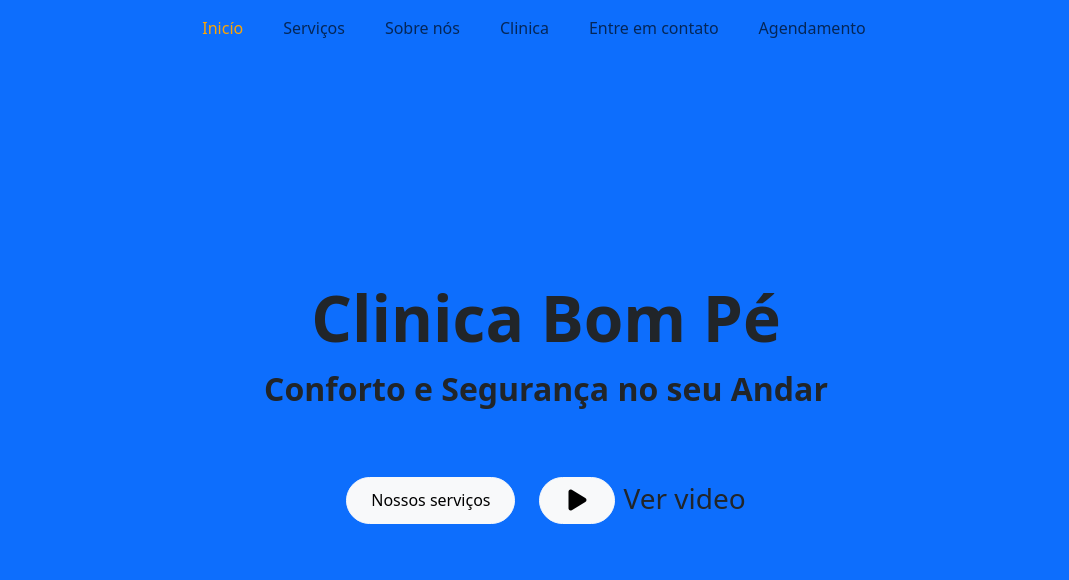
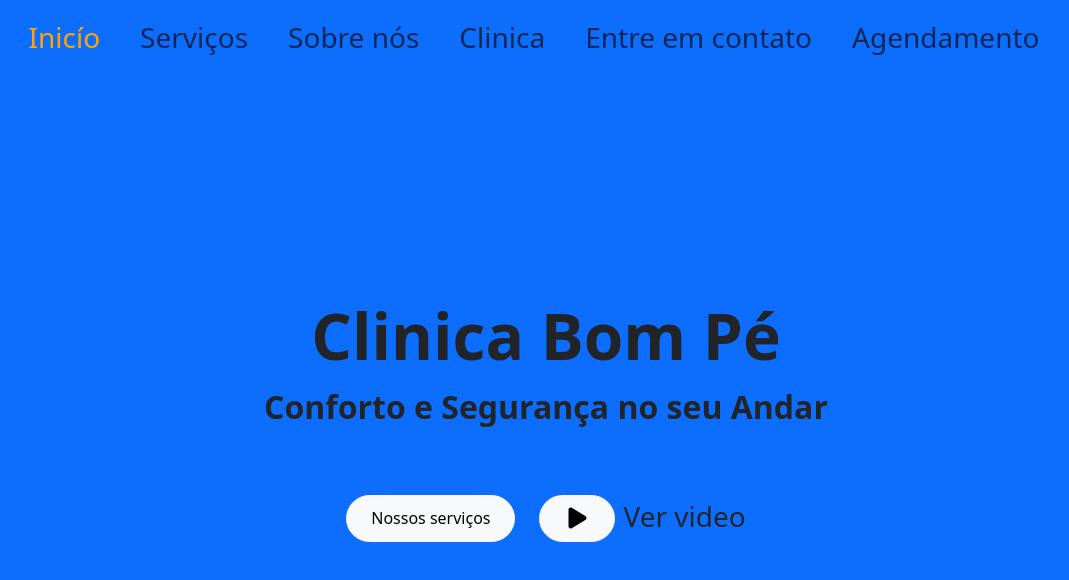
Before and after one commit to Zezinhojun/Clinica-Bom-p, a plain HTML site: page index.html in a window 1280 px wide. Shown: the whole page, without its empty margins (94-1163 px from the left). Drawn offline with nearby package versions, Linux system fonts and the light colour scheme.

Commit message:
aumentando fonte dos links

```diff
--- a/index.html
+++ b/index.html
@@ -23,22 +23,22 @@
                     <div class="collapse navbar-collapse text-black" id="navbarNav">
                         <ul class="navbar-nav ms-auto">
                             <li class="nav-item me-4">
-                                <a class="nav-link" href="#inicio">Inicío</a>
+                                <a class="fs-3 nav-link" href="#inicio">Inicío</a>
                             </li>
                             <li class="nav-item me-4">
-                                <a class="nav-link" href="#servicos">Serviços</a>
+                                <a class="fs-3 nav-link" href="#servicos">Serviços</a>
                             </li>
                             <li class="nav-item me-4">
-                                <a class="nav-link" href="#sobre">Sobre nós</a>
+                                <a class="fs-3 nav-link" href="#sobre">Sobre nós</a>
                             </li>
                             <li class="nav-item me-4">
-                                <a class="nav-link" href="#clinica">Clinica</a>
+                                <a class="fs-3 nav-link" href="#clinica">Clinica</a>
                             </li>
                             <li class="nav-item me-4">
-                                <a class="nav-link" href="#contato">Entre em contato</a>
+                                <a class="fs-3 nav-link" href="#contato">Entre em contato</a>
                             </li>
                             <li class="nav-item me-4">
-                                <a class="nav-link" href="#agendamento">Agendamento</a>
+                                <a class="fs-3 nav-link" href="#agendamento">Agendamento</a>
                             </li>
                         </ul>
                     </div>
```
